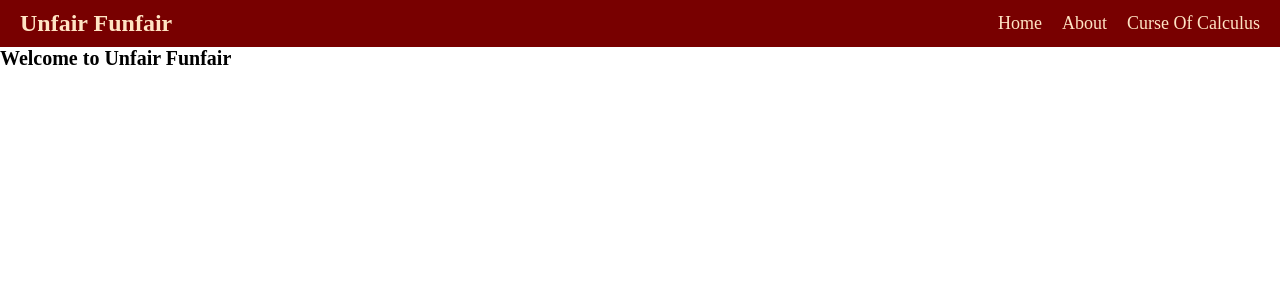
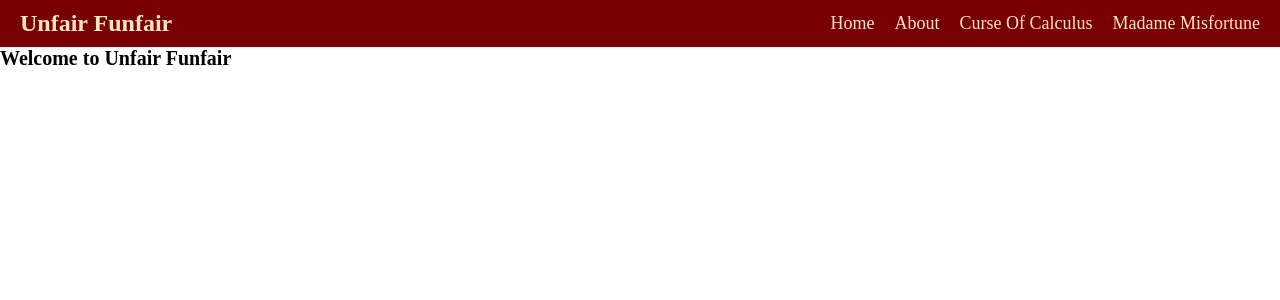
Before and after one commit to appelqvistelias/misfortunate-unfair-funfair, a Next.js app: page / in a window 1280 px wide. Shown: the top 300 px of the page. Built offline with nearby package versions, Linux system fonts and the light colour scheme.

Commit message:
added madame misfortune route

```diff
--- a/src/components/Navbar/Navbar.tsx
+++ b/src/components/Navbar/Navbar.tsx
@@ -22,6 +22,11 @@ export default function Navbar() {
               Curse Of Calculus
             </Link>
           </li>
+          <li className={styles.listItem}>
+            <Link className={styles.link} href="/madame-misfortune">
+              Madame Misfortune
+            </Link>
+          </li>
         </ul>
       </div>
     </nav>
```
